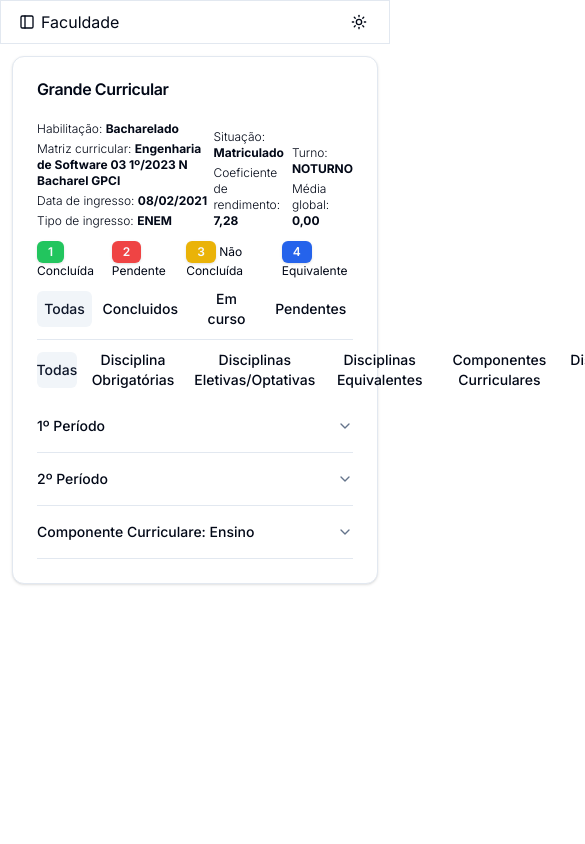
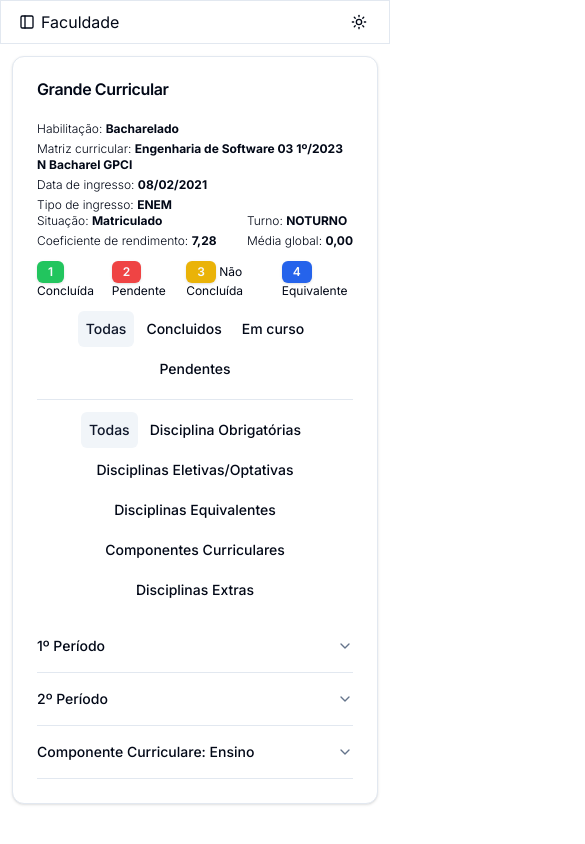
Before and after one commit to elioenays/portal-v2, a Next.js app: page /grade-curricular in a window 390 px wide. Shown: the top 844 px of the page, 585 px wide, since content can reach past the window. Built offline with nearby package versions, Linux system fonts and the light colour scheme.

Commit message:
ajuste responsividade

```diff
--- a/src/app/grade-curricular/components/Filter.tsx
+++ b/src/app/grade-curricular/components/Filter.tsx
@@ -25,7 +25,7 @@ export function ClassesFilter() {
     <>
       <ToggleGroup
         type="single"
-        className="self-start"
+        className="self-start flex-wrap"
         defaultValue="0"
         onValueChange={(value) => value && setFilterByStatus(Number(value))}
       >
@@ -40,7 +40,7 @@ export function ClassesFilter() {
 
       <ToggleGroup
         type="single"
-        className="self-start"
+        className="self-start flex-wrap"
         defaultValue="todas"
         onValueChange={(value) => value && setFilterByCategory(value)}
       >
--- a/src/app/grade-curricular/components/GreadeDetails.tsx
+++ b/src/app/grade-curricular/components/GreadeDetails.tsx
@@ -1,6 +1,6 @@
 export function GreadeDetails() {
   return (
-    <div className="flex justify-between items-end font-light text-xs">
+    <div className="flex justify-between items-end font-light text-xs flex-wrap">
       <div className="flex flex-col gap-1">
         <div>
           <span>Habilitação: </span>
```
